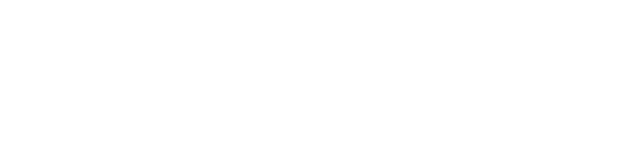
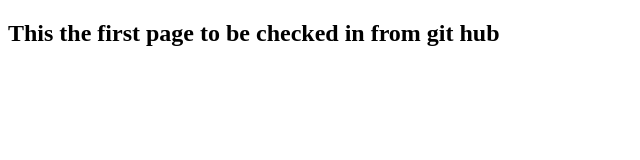
Before and after one commit to kattisarika/github-testing7, a plain HTML site: page index.html in a window 1280 px wide. Shown: the whole page, without its empty margins (0-640 px from the left). Drawn offline with Linux system fonts and the light colour scheme.

Commit message:
index.html modified by adding header and title

```diff
--- a/index.html
+++ b/index.html
@@ -8,6 +8,12 @@
 </head>
 
 <body>
+    <header>
+
+        <nav>
+            <h1>This the first page to be checked in from git hub</h1>
+        </nav>
+    </header>
 
 </body>
 
```
